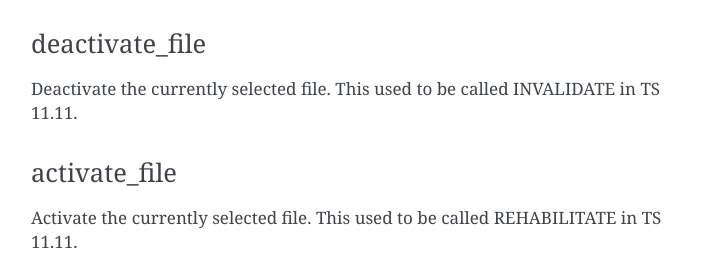
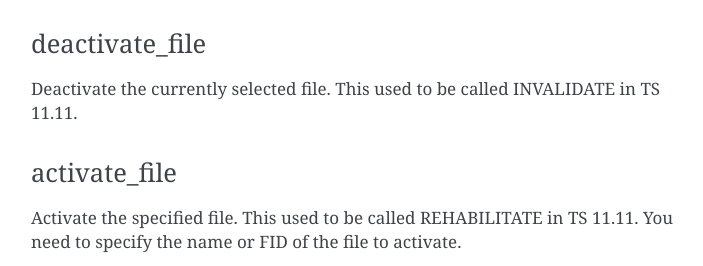
Before and after one commit to osmocom/pysim, a Sphinx documentation site: the page built from docs/shell.rst, in a window 1280 px wide and 900 px high, scrolled down 2968 px, cut to the strip 54-320 px from the top of the window. Shown: the whole strip, without its empty margins (389-1092 px from the left). Built offline with Sphinx 7.4.7, drawn with Linux system fonts in a browser that asks for light colours.

Commit message:
shell: Proper argparser (for help + manual) activate_file
Change-Id: I5929ae3deff4d15b5db4a1d866576271c57a955f

```diff
--- a/docs/shell.rst
+++ b/docs/shell.rst
@@ -143,7 +143,12 @@
 
 activate_file
 ~~~~~~~~~~~~~
-Activate the currently selected file.  This used to be called REHABILITATE in TS 11.11.
+Activate the specified file.  This used to be called REHABILITATE in TS 11.11.
+You need to specify the name or FID of the file to activate.
+
+.. argparse::
+   :module: pySim-shell
+   :func: Iso7816Commands.activate_file_parser
 
 open_channel
 ~~~~~~~~~~~~
```
Also changed, not shown: pySim-shell.py (+5 -3 lines).
